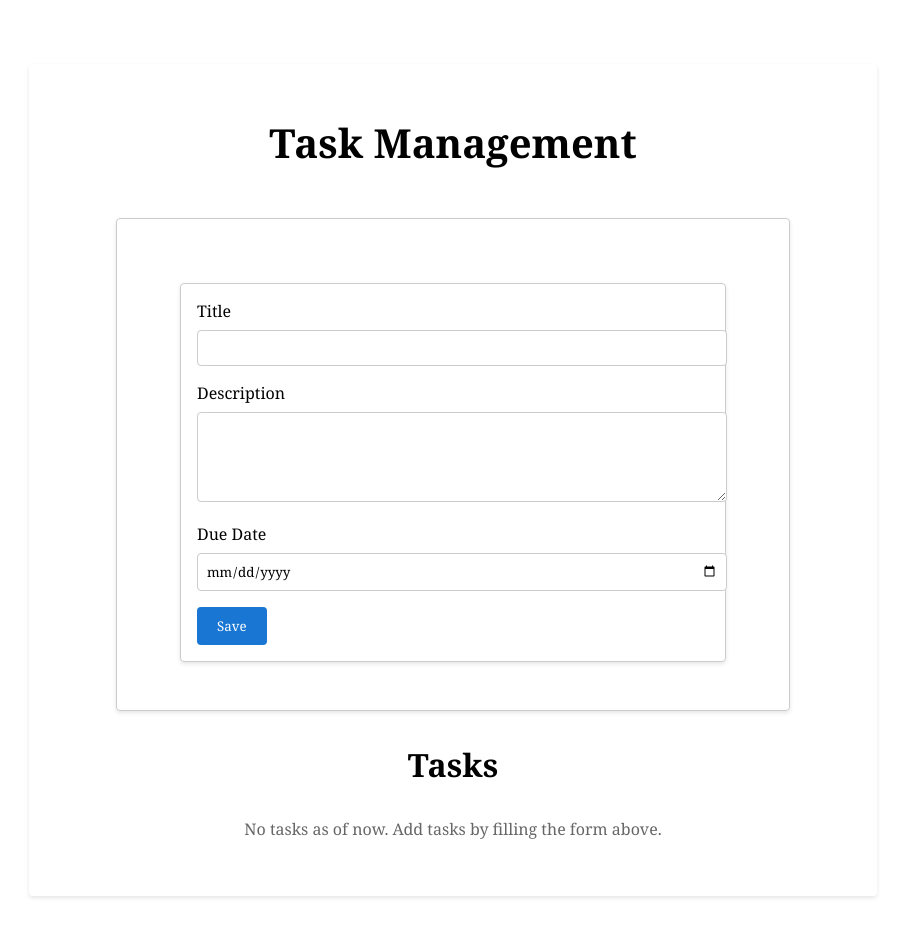
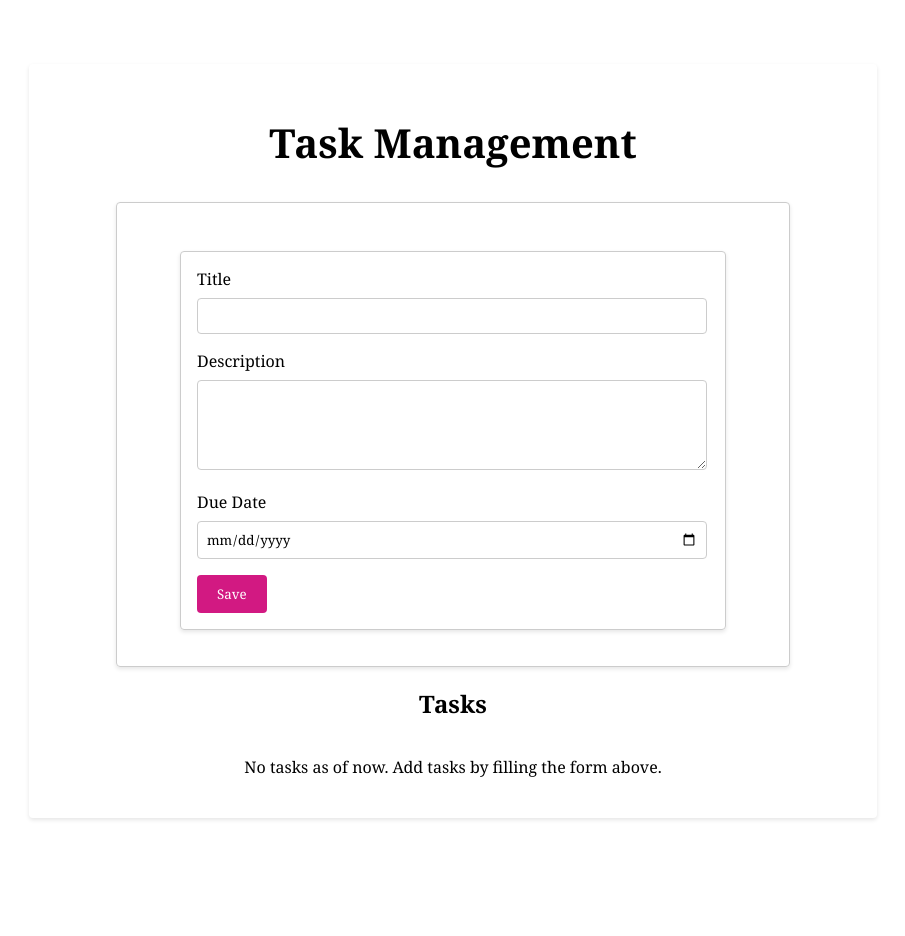
Before and after one commit to samriddha-basu-cloud/Task-Management-Application-React-Python, a React (Create React App) app: page / in a window 1280 px wide. Shown: the top 936 px of the page, without its empty margins (187-1092 px from the left). After the commit the page ends 882 px from the top, so only its background shows below. Built offline with nearby package versions, Linux system fonts and the light colour scheme; no server answers.

Commit message:
ui changes

```diff
--- a/package.json
+++ b/package.json
@@ -5,6 +5,9 @@
   "dependencies": {
     "@emotion/react": "^11.11.4",
     "@emotion/styled": "^11.11.5",
+    "@fortawesome/fontawesome-svg-core": "^6.5.2",
+    "@fortawesome/free-solid-svg-icons": "^6.5.2",
+    "@fortawesome/react-fontawesome": "^0.2.2",
     "@mdi/js": "^7.4.47",
     "@mdi/react": "^1.6.1",
     "@mui/icons-material": "^5.15.20",
--- a/src/components/TaskDetails.css
+++ b/src/components/TaskDetails.css
@@ -27,6 +27,12 @@
   cursor: pointer;
   padding: 0;
   font: inherit;
+  margin-left: 8px;
+}
+
+.scroll-message {
+  font-size: 12px;
+  color: gray;
   margin-left: 8px;
 }
 
--- a/src/components/TaskDetails.js
+++ b/src/components/TaskDetails.js
@@ -26,6 +26,7 @@ const DescriptionModal = ({ open, handleClose, description }) => {
     <div className="modal-overlay" onClick={handleClose}>
       <div className="modal-content" onClick={e => e.stopPropagation()}>
         <h2 className="modal-title">Full Description</h2>
+        <span className = "scroll-message" > Scroll→ </span>
         <p className="description">{description}</p>
         <button className="close-button" onClick={handleClose}>Close</button>
       </div>
@@ -50,9 +51,11 @@ const TaskDetails = ({ task, onDelete }) => {
         <p className="description">
           {truncatedDescription}
           {task.description.length > 25 && (
-            <button className="view-more-button" onClick={handleModalOpen}>
-              View Full Description
-            </button>
+            <>
+              <button className="view-more-button" onClick={handleModalOpen}>
+                View Full Description
+              </button>
+            </>
           )}
         </p>
         <p className="task-details">
--- a/src/components/TaskForm.css
+++ b/src/components/TaskForm.css
@@ -19,15 +19,16 @@
 
 .form-group input,
 .form-group textarea {
-  width: 100%;
+  width: 96%;
   padding: 8px;
   border: 1px solid #ccc;
   border-radius: 4px;
   font-family: inherit;
+  margin: auto;
 }
 
 .submit-button {
-  background-color: #1976d2;
+  background-color: #d21982;
   color: white;
   padding: 10px 20px;
   border: none;
@@ -37,5 +38,5 @@
 }
 
 .submit-button:hover {
-  background-color: #1565c0;
+  background-color: #d21982d1;
 }
--- a/src/components/TaskItem.css
+++ b/src/components/TaskItem.css
@@ -35,7 +35,7 @@
 .view-details-button {
   margin-top: 16px;
   padding: 8px 16px;
-  background-color: #1976d2;
+  background-color: #d21982;
   color: white;
   border: none;
   border-radius: 4px;
@@ -45,5 +45,5 @@
 }
 
 .view-details-button:hover {
-  background-color: #1565c0;
+  background-color: #d21982d1;
 }
--- a/src/components/TaskItem.js
+++ b/src/components/TaskItem.js
@@ -8,7 +8,7 @@ const TaskItem = ({ task, onDelete }) => {
       <div className="card-content">
         <h2 className="title">{task.title}</h2>
         <p className="description">
-          {task.description.length > 100 ? `${task.description.substring(0, 100)}...` : task.description}
+          {task.description.length > 35 ? `${task.description.substring(0, 35)}...` : task.description}
         </p>
         <Link to={`/task/${task.id}`} className="view-details-link">
           <button className="view-details-button">View Details</button>
--- a/src/components/TaskList.js
+++ b/src/components/TaskList.js
@@ -5,7 +5,7 @@ import './TaskList.css'; // You'll need to create this CSS file
 const TaskList = ({ tasks }) => {
   return (
     <div className="task-list">
-      {tasks.map(task => (
+      {[...tasks].reverse().map(task => (
         <div className="task-item-container" key={task.id}>
           <TaskItem task={task} />
         </div>
--- a/src/pages/LandingPage.css
+++ b/src/pages/LandingPage.css
@@ -1,40 +1,69 @@
 .container {
   max-width: 800px;
-  margin: 16px auto 24px;
-  padding: 24px;
-  box-shadow: 0 2px 4px rgba(0,0,0,0.1);
-  border-radius: 4px;
-  background-color: #fff;
+  margin: 0 auto;
+  padding: 20px;
 }
 
 .title {
-  margin-bottom: 32px;
-  font-family: Georgia, serif;
   text-align: center;
-  font-size: 2.5rem;
+}
+
+.form-container {
+  margin-bottom: 20px;
 }
 
 .heading {
-  margin-bottom: 16px;
+  text-align: center;
   margin-top: 20px;
-  font-family: Georgia, serif;
-  text-align: center;
-  font-size: 2rem;
+  position: relative;
 }
 
-.form-container {
-  margin-top: 48px;
+.scroll-message {
+  text-align: center;
+  font-size: 12px;
+  color: gray;
+  margin-top: 5px;
 }
 
 .task-list-container {
-  max-height: 320px;
+  max-height: 400px;
   overflow-y: auto;
-  margin-bottom: 16px;
+  position: relative;
 }
 
 .no-tasks-message {
-  margin-top: 16px;
   text-align: center;
-  color: #666;
-  font-family: Georgia, serif;
 }
+
+.scroll-buttons {
+  position: absolute;
+  right: 30px;
+  top: 75%;
+  transform: translateY(-50%);
+  display: flex;
+  flex-direction: column;
+  gap: 10px;
+}
+
+.scroll-button {
+  background: #007bff;
+  border: none;
+  cursor: pointer;
+  font-size: 24px;
+  color: white;
+  width: 40px;
+  height: 40px;
+  border-radius: 50%;
+  display: flex;
+  align-items: center;
+  justify-content: center;
+  box-shadow: 0 4px 6px rgba(0, 0, 0, 0.1);
+}
+
+.scroll-button:focus {
+  outline: none;
+}
+
+.scroll-button:hover {
+  background: #0056b3;
+}
--- a/src/pages/LandingPage.js
+++ b/src/pages/LandingPage.js
@@ -1,13 +1,15 @@
-import React, { useState, useEffect } from 'react';
+import React, { useState, useEffect, useRef } from 'react';
 import TaskList from '../components/TaskList';
 import TaskForm from '../components/TaskForm';
-import './LandingPage.css'; // You'll need to create this CSS file
+import { FontAwesomeIcon } from '@fortawesome/react-fontawesome';
+import { faArrowUp, faArrowDown } from '@fortawesome/free-solid-svg-icons';
+import './LandingPage.css';
 
 const LandingPage = () => {
   const [tasks, setTasks] = useState([]);
+  const taskListRef = useRef(null);
 
   useEffect(() => {
-    // Fetch tasks from the API
     fetch('https://task-management-backend-89n5.onrender.com/api/tasks')
       .then(response => response.json())
       .then(data => setTasks(data))
@@ -15,7 +17,6 @@ const LandingPage = () => {
   }, []);
 
   const addTask = (task) => {
-    // API call to add a task
     fetch('https://task-management-backend-89n5.onrender.com/api/tasks', {
       method: 'POST',
       headers: {
@@ -29,16 +30,22 @@ const LandingPage = () => {
   };
 
   const deleteTask = (id) => {
-    // API call to delete the task
     fetch(`https://task-management-backend-89n5.onrender.com/api/tasks/${id}`, {
       method: 'DELETE',
     })
       .then(() => {
-        // After successful deletion, update the tasks list
         const updatedTasks = tasks.filter(task => task.id !== id);
         setTasks(updatedTasks);
       })
       .catch(error => console.error('Error deleting task:', error));
+  };
+
+  const scrollUp = () => {
+    taskListRef.current.scrollBy({ top: -350, behavior: 'smooth' });
+  };
+
+  const scrollDown = () => {
+    taskListRef.current.scrollBy({ top: 350, behavior: 'smooth' });
   };
 
   return (
@@ -48,7 +55,10 @@ const LandingPage = () => {
         <TaskForm onSubmit={addTask} />
       </div>
       <h2 className="heading">Tasks</h2>
-      <div className="task-list-container">
+      {tasks.length > 1 && (
+        <p className="scroll-message">Scroll down for more tasks</p>
+      )}
+      <div className="task-list-container" ref={taskListRef}>
         {tasks.length === 0 ? (
           <p className="no-tasks-message">
             No tasks as of now. Add tasks by filling the form above.
@@ -57,6 +67,16 @@ const LandingPage = () => {
           <TaskList tasks={tasks} onDelete={deleteTask} />
         )}
       </div>
+      {tasks.length > 1 && (
+        <div className="scroll-buttons">
+          <button className="scroll-button" onClick={scrollUp}>
+            <FontAwesomeIcon icon={faArrowUp} />
+          </button>
+          <button className="scroll-button" onClick={scrollDown}>
+            <FontAwesomeIcon icon={faArrowDown} />
+          </button>
+        </div>
+      )}
     </div>
   );
 };
--- a/src/pages/TaskPage.css
+++ b/src/pages/TaskPage.css
@@ -14,6 +14,14 @@
   margin-bottom: 32px;
   text-align: center;
   font-size: 2.5rem;
+}
+
+.subtitle {
+  font-family: Georgia, serif;
+  margin-bottom: 12px;
+  margin-top: 52px;
+  text-align: center;
+  font-size: 1.5rem;
 }
 
 .button-group {
--- a/src/pages/TaskPage.js
+++ b/src/pages/TaskPage.js
@@ -48,6 +48,7 @@ const TaskPage = () => {
       </Link>
       <h1 className="title">Task Details</h1>
       <TaskDetails task={task} onDelete={deleteTask} />
+      <h2 className = "subtitle" > Update Task </h2>
       <TaskForm task={task} onSubmit={updateTask} />
       <div className="button-group">
         <button className="delete-button" onClick={deleteTask}>
```
Also changed, not shown: 1 other file (tests, documents, lock files or other folders).
